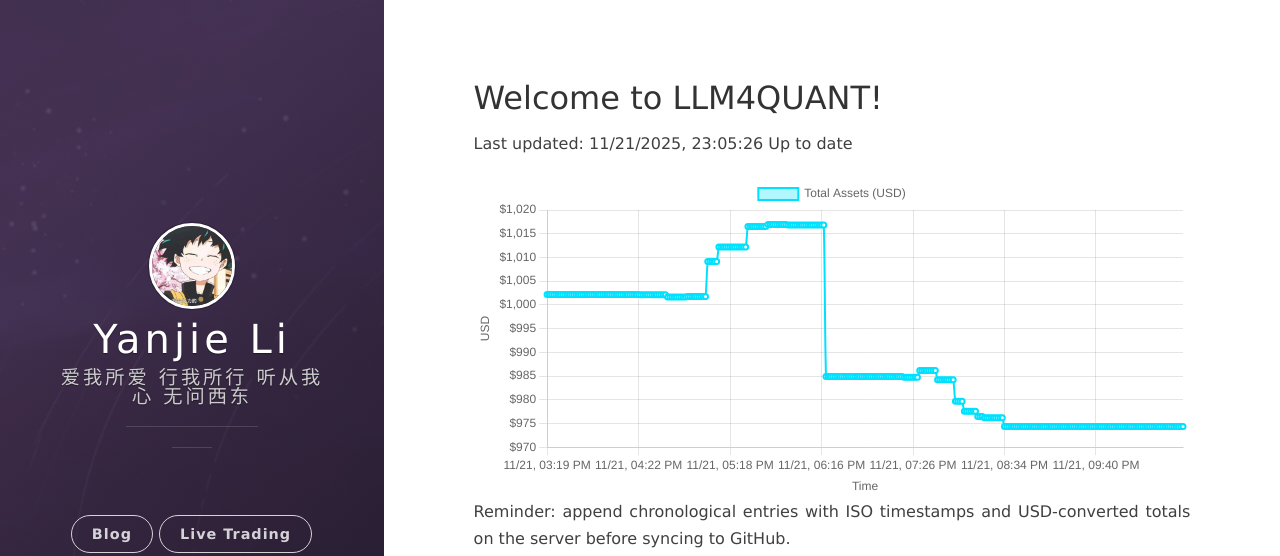
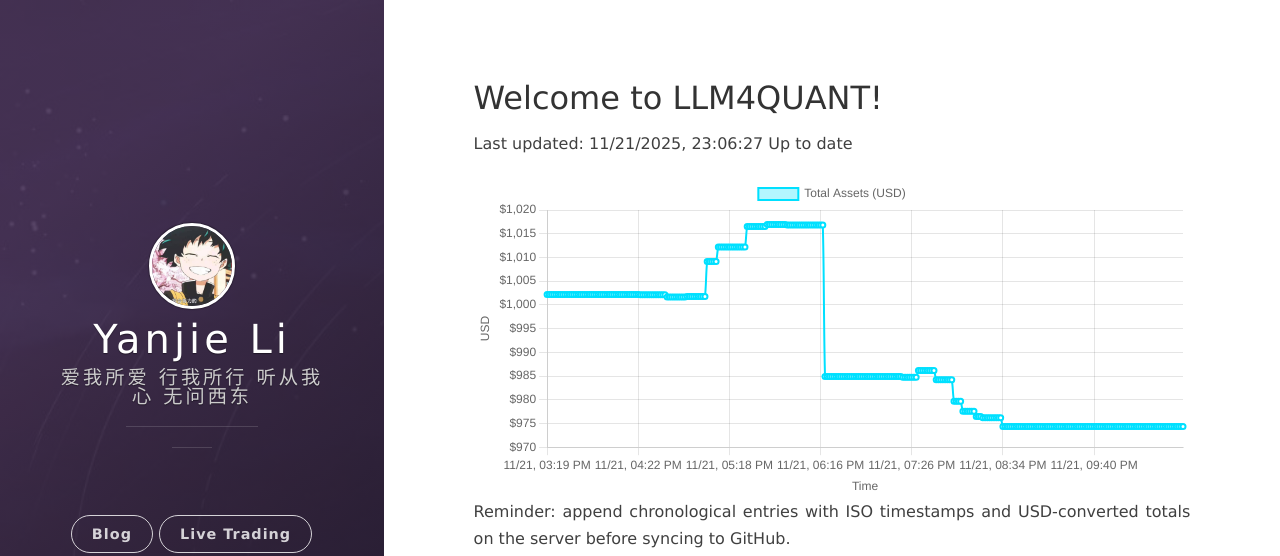
Before and after one commit to leeyegy/leeyegy.github.io, a Jekyll site: the page built from live-trading.html, in a window 1280 px wide. Shown: the top 556 px of the page. Built offline with Jekyll 4.4.1, drawn with Linux system fonts in a browser that asks for light colours; nearby versions of some CDN libraries.

Commit message:
AccountMonitor: update balance history 2025-11-22T07:06:27+08:00

```diff
--- a/assets/data/binance/balance-history.json
+++ b/assets/data/binance/balance-history.json
@@ -1,5 +1,5 @@
 {
-  "generatedAt": "2025-11-22T07:05:26+08:00",
+  "generatedAt": "2025-11-22T07:06:27+08:00",
   "asset": "total_usd_value",
   "history": [
     {
@@ -1145,6 +1145,10 @@
     {
       "timestamp": "2025-11-22T07:05:26+08:00",
       "totalUsd": 974.36593718
+    },
+    {
+      "timestamp": "2025-11-22T07:06:27+08:00",
+      "totalUsd": 974.36593718
     }
   ]
 }
```
